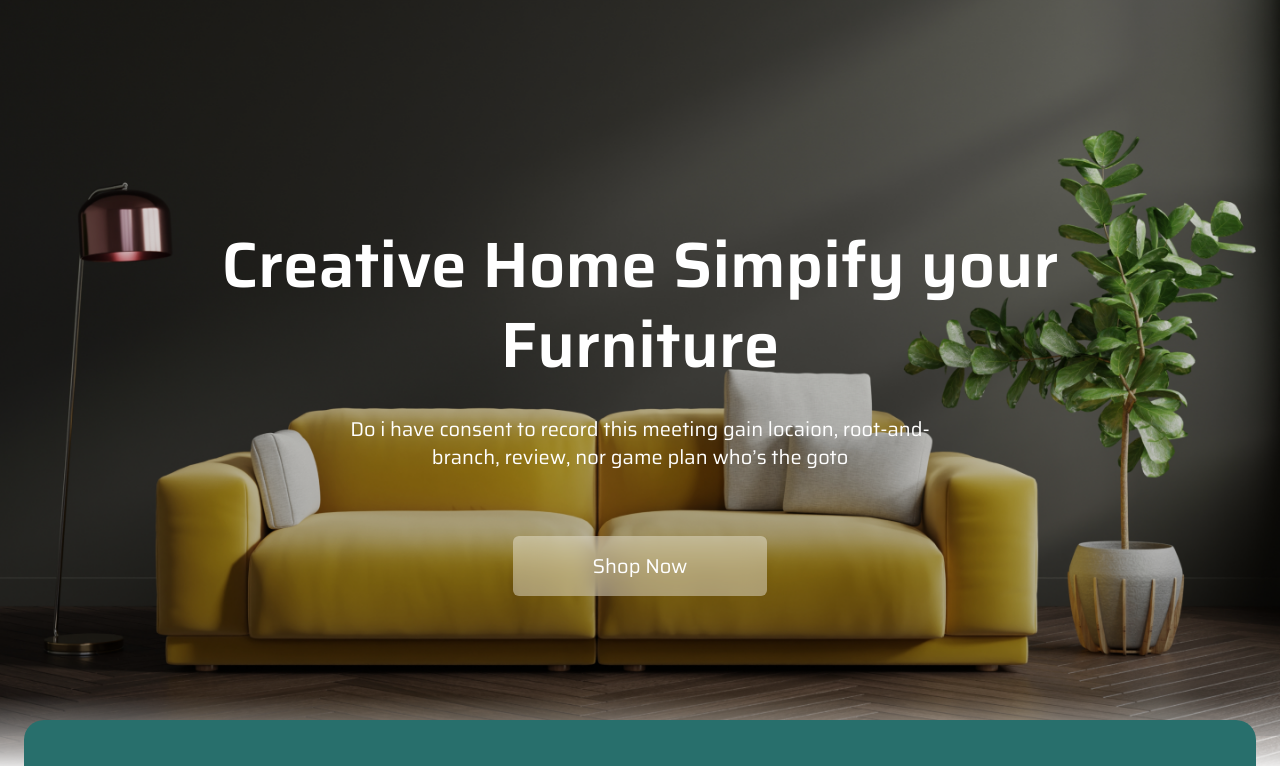
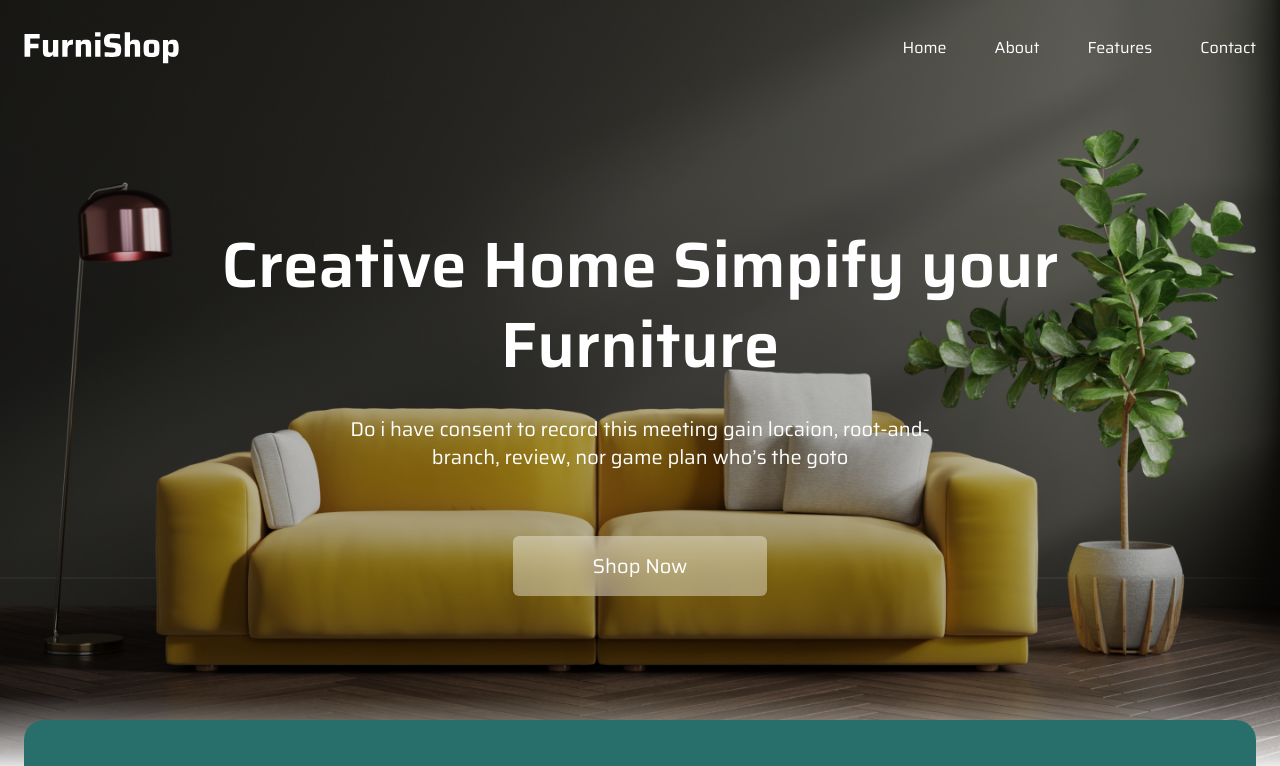
Before and after one commit to j0suesv/MueblesIrma-Website, a React (Vite) app: page / in a window 1280 px wide. Shown: the top 766 px of the page. Built offline with nearby package versions, Linux system fonts and the light colour scheme.

Commit message:
nav is done

```diff
--- a/src/App.jsx
+++ b/src/App.jsx
@@ -7,10 +7,12 @@
 import Testimonial from "./components/Testimonial";
 import Newsletter from "./components/Newsletter";
 import Footer from "./components/Footer";
+import Header from "./components/Header";
 function App() {
 
   return  (
-  <div className='w-full max-w-[1440px] mx-auto bg-white '>
+  <div className='w-full max-w-[1440px] mx-auto bg-white overflow-hidden '>
+    <Header />
     <Hero />
     <Features />
     <NewItems />
--- a/src/components/Header.jsx
+++ b/src/components/Header.jsx
@@ -1,7 +1,65 @@
-import React from 'react';
+import React, { useState, useEffect } from "react";
+import Logo from "../assets/img/logo.svg";
+import { CgMenuRight, CgClose } from "react-icons/cg";
+import { navigation } from "../data";
+import NavMobile from "./NavMobile";
 
-const Header = () => {
-  return <div>Header</div>;
-};
+function Header() {
+  const [bg, setBg] = useState(false);
+  const [mobileNav, setMobileNav] = useState(false);
+
+  useEffect(() => {
+    window.addEventListener('scroll', () => {
+      return window.scrollY > 50 ? setBg(true) : setBg(false)
+    })
+  })
+
+  return (
+    <header
+      className={`${
+        bg ? "bg-primary py-4 lg:py-6" : "bg-none"
+      } fixed left-0 w-full py-8 z-10 transition-all duration-200`}
+    >
+      <div className="container mx-auto ">
+        <div className="flex justify-between items-center">
+          {/* logo */}
+          <a href="">
+            <img className="text-white h-6 lg:h-8" src={Logo} alt="" />
+          </a>
+          {/* menu icon */}
+          <div onClick={() => setMobileNav(!mobileNav)} className="text-2xl text-white md:hidden lg:text-3xl cursor-pointer">
+            {mobileNav ? <CgClose /> : <CgMenuRight />}
+          </div>
+          {/* nav */}
+          <nav className="hidden md:flex">
+            <ul className="md:flex md:gap-x-12 ">
+              {navigation.map((item, index) => {
+                return (
+                  <li key={index}>
+                    <a
+                      href={item.href}
+                      className="capitalize text-white hover:border-b transition-all"
+                    >
+                      {" "}
+                      {item.name}{" "}
+                    </a>
+                  </li>
+                );
+              })}
+            </ul>
+          </nav>
+          {/* nav mobile */}
+          <div
+            className={`${
+              mobileNav ? "left-0" : "-left-full"
+            } md:hidden fixed bottom-0 w-full max-w-xs h-screen transition-all `}
+          >
+            <NavMobile />
+          </div>
+        </div>
+      </div>
+    </header>
+  );
+}
 
 export default Header;
--- a/src/components/NavMobile.jsx
+++ b/src/components/NavMobile.jsx
@@ -1,7 +1,20 @@
-import React from 'react';
+import React from "react";
+import { navigation } from "../data";
 
-const NavMobile = () => {
-  return <div>NavMobile</div>;
-};
+function NavMobile() {
+  return (
+    <nav className="bg-white w-full h-full shadow-2xl">
+      <ul className="text-center h-full flex flex-col item-center justify-center gap-y-6">
+        {navigation.map((item, index) => {
+          return (
+            <li key={index}>
+              <a className="text-xl font-medium capitalize" href={item.href}>{item.name}</a>
+            </li>
+          );
+        })}
+      </ul>
+    </nav>
+  );
+}
 
 export default NavMobile;
--- a/src/components/NewItemsSlider.jsx
+++ b/src/components/NewItemsSlider.jsx
@@ -1,6 +1,7 @@
 import React from 'react';
 import {newInStore} from '../data'
 import {Swiper, SwiperSlide} from 'swiper/react'
+
 import 'swiper/css';
 import 'swiper/css/pagination';
 
```
